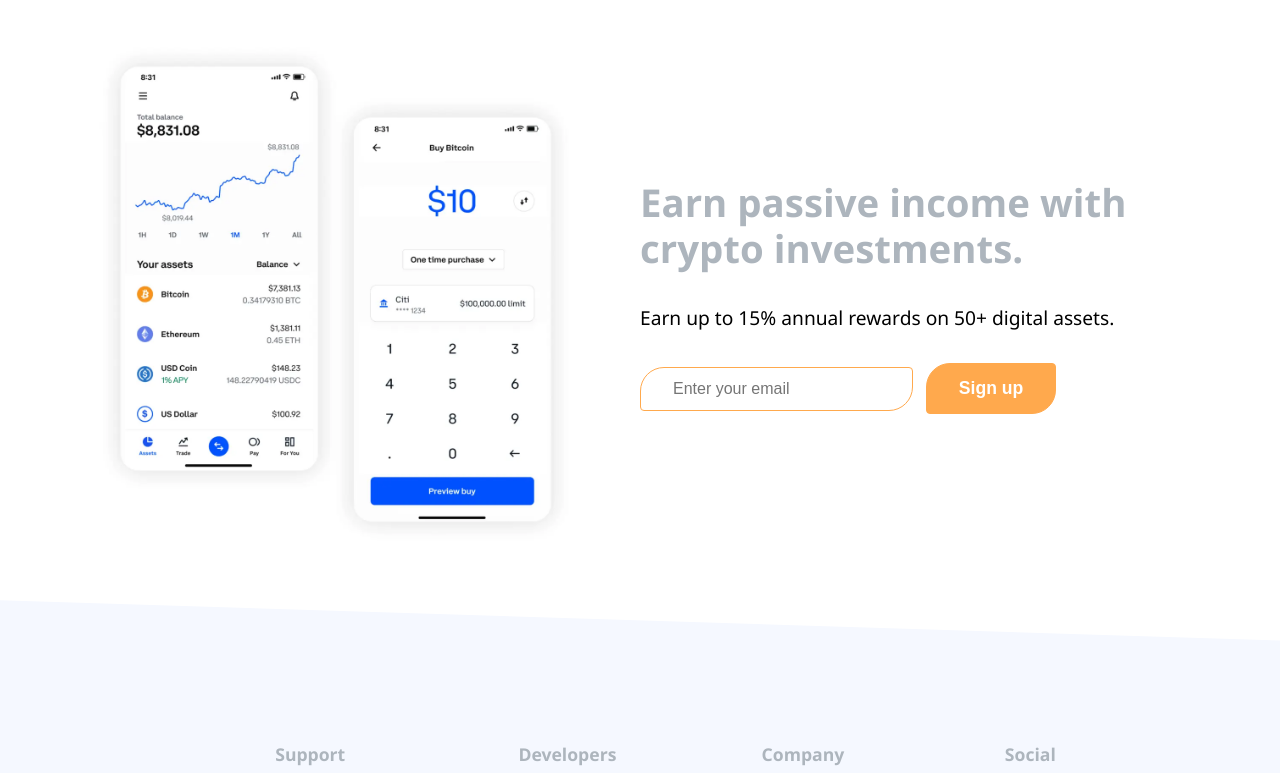
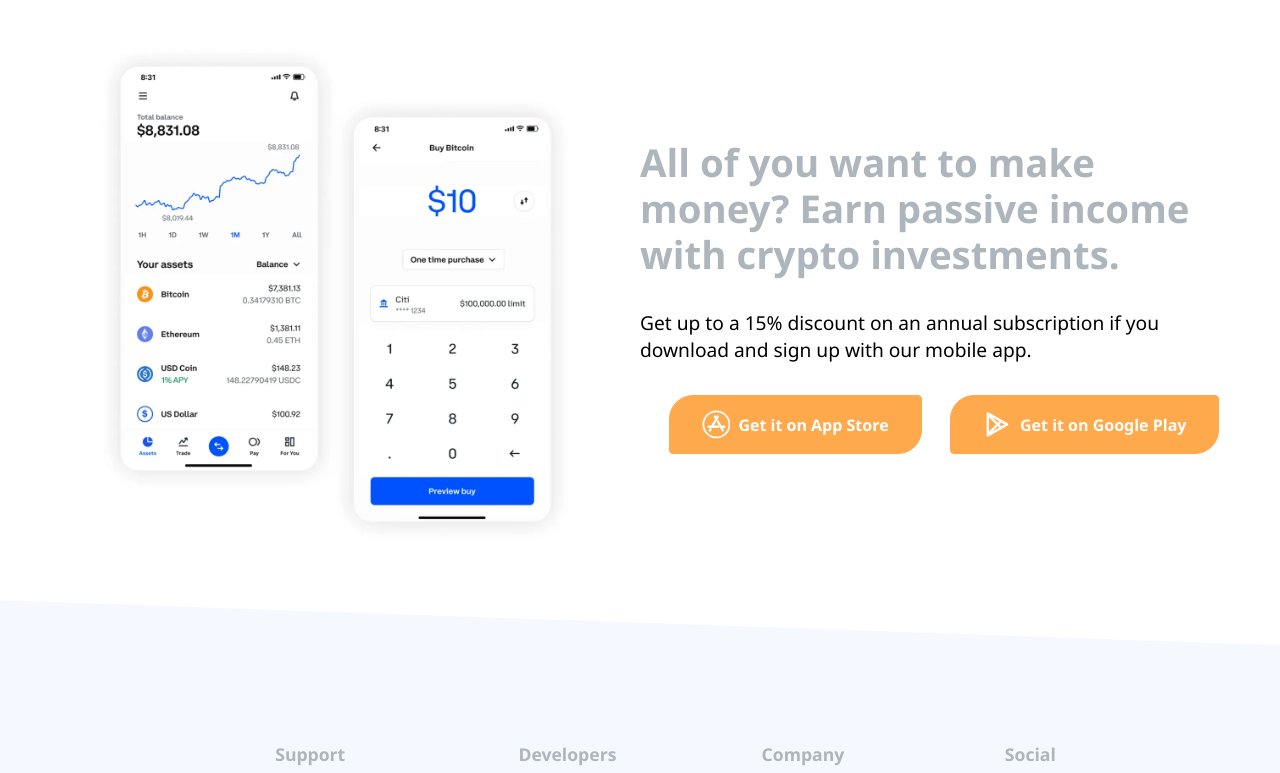
Before and after one commit to AlexaNem0/coingecko, a React (Create React App) app: page / in a window 1280 px wide. Shown: the part 780-1553 px from the top of the page. Built offline with nearby package versions, Linux system fonts and the light colour scheme; no server answers.

Commit message:
App section completed

```diff
--- a/src/components/CoinDetails.js
+++ b/src/components/CoinDetails.js
@@ -33,7 +33,7 @@ const CoinDetails = () => {
           <div className="input-container">
             <input type="email" placeholder="Find your coin" />
             <button type="submit" className="btn ">
-              Sign up
+              Search
             </button>
           </div>
         </div>
--- a/src/components/Login.css
+++ b/src/components/Login.css
@@ -26,6 +26,24 @@
   color: #adb5bd;
 }
 
+.input-container-app {
+  display: flex;
+  justify-content: space-evenly;
+}
+
+.icon {
+  font-size: 1.8rem;
+}
+
+.btn-app {
+  display: flex;
+  justify-content: space-between;
+  align-items: center;
+  gap: 0.5rem;
+  font-size: 1rem;
+  font-weight: 700;
+}
+
 @media screen and (max-width: 940px) {
   .login .container {
     grid-template-columns: 1fr;
@@ -34,3 +52,16 @@
     width: 300px;
   }
 }
+
+@media screen and (max-width: 468px) {
+  .input-container-app {
+    flex-direction: column;
+  }
+  .icon {
+    font-size: 2rem;
+  }
+  .btn-app {
+    justify-content: space-evenly;
+    font-size: 1.2rem;
+  }
+}
--- a/src/components/Login.js
+++ b/src/components/Login.js
@@ -1,4 +1,6 @@
 import React from "react";
+import { FaAppStore } from "react-icons/fa";
+import { RiGooglePlayLine } from "react-icons/ri";
 import "./Login.css";
 import Trade from "../assets/trade-1.webp";
 
@@ -10,13 +12,33 @@ const Login = () => {
           <img src={Trade} alt="trade app" />
         </div>
         <div className="right">
-          <h2>Earn passive income with crypto investments.</h2>
-          <p>Earn up to 15% annual rewards on 50+ digital assets.</p>
-          <div className="input-container">
-            <input type="email" placeholder="Enter your email" />
-            <button type="submit" className="btn ">
-              Sign up
-            </button>
+          <h2>
+            All of you want to make money? Earn passive income with crypto
+            investments.
+          </h2>
+          <p>
+            Get up to a 15% discount on an annual subscription if you download
+            and sign up with our mobile app.
+          </p>
+          <div className="input-container-app">
+            <a
+              href="https://www.apple.com/ca/app-store/"
+              type="submit"
+              target="blank"
+              className="btn btn-app "
+            >
+              <FaAppStore className="icon" />
+              Get it on App Store
+            </a>
+            <a
+              href="https://play.google.com/store/apps"
+              type="submit"
+              target="blank"
+              className="btn btn-app "
+            >
+              <RiGooglePlayLine className="icon" />
+              Get it on Google Play
+            </a>
           </div>
         </div>
       </div>
--- a/src/components/Navbar.css
+++ b/src/components/Navbar.css
@@ -95,7 +95,7 @@
   }
 
   .nav-menu.active {
-    display: inline;
+    display: flex;
     right: 0;
   }
   .nav-menu li {
```
